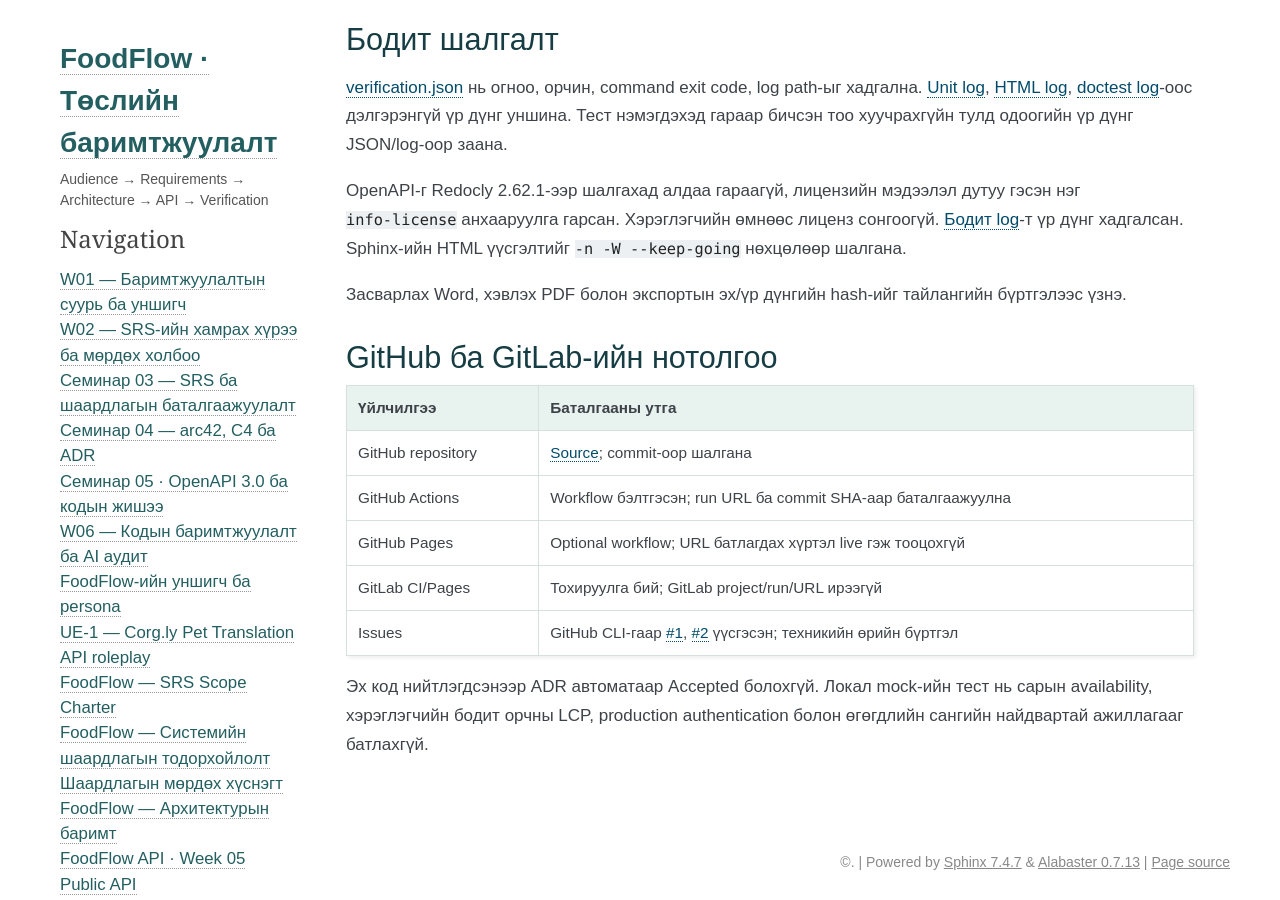
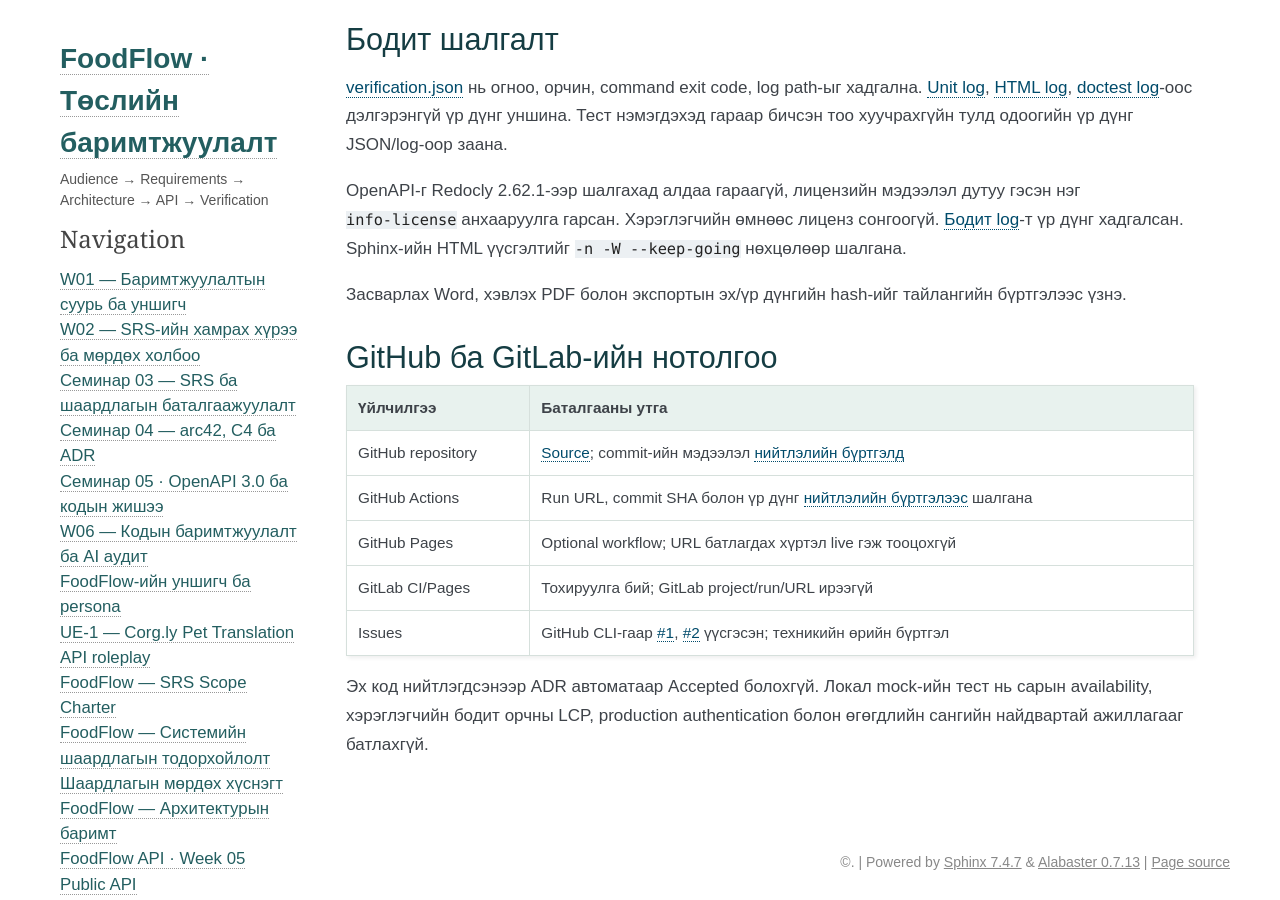
Before and after one commit to Tuguldur0222/foodflow-documentation, a Sphinx documentation site: the page built from docs/project/status.md, in a window 1280 px wide and 900 px high, scrolled down 760 px. Built offline with Sphinx 7.4.7, drawn with Linux system fonts in a browser that asks for light colours; pages that are not in the unit, such as notebooks, are missing from menus.

```diff
--- a/docs/project/catalog.rst
+++ b/docs/project/catalog.rst
@@ -12,6 +12,7 @@
    ../../docs/architecture/adr/0004-container-responsibilities
    ../../docs/architecture/adr/index
    ../../docs/architecture/ue-4-rework
+   ../../docs/project/github-verification
    ../../docs/project/issues/confirmed-cancellation
    ../../docs/project/issues/durable-orders
    ../../docs/requirements/mockups/index
--- a/docs/project/status.md
+++ b/docs/project/status.md
@@ -25,8 +25,8 @@ OpenAPI-г Redocly 2.62.1-ээр шалгахад алдаа гараагүй,
 
 | Үйлчилгээ | Баталгааны утга |
 |---|---|
-| GitHub repository | [Source](https://github.com/Tuguldur0222/foodflow-documentation); commit-оор шалгана |
-| GitHub Actions | Workflow бэлтгэсэн; run URL ба commit SHA-аар баталгаажуулна |
+| GitHub repository | [Source](https://github.com/Tuguldur0222/foodflow-documentation); commit-ийн мэдээлэл [нийтлэлийн бүртгэлд](github-verification.md) |
+| GitHub Actions | Run URL, commit SHA болон үр дүнг [нийтлэлийн бүртгэлээс](github-verification.md) шалгана |
 | GitHub Pages | Optional workflow; URL батлагдах хүртэл live гэж тооцохгүй |
 | GitLab CI/Pages | Тохируулга бий; GitLab project/run/URL ирээгүй |
 | Issues | GitHub CLI-гаар [#1](https://github.com/Tuguldur0222/foodflow-documentation/issues/1), [#2](https://github.com/Tuguldur0222/foodflow-documentation/issues/2) үүсгэсэн; [техникийн өрийн бүртгэл](../../review/technical_debt.md) |
```
Also changed, not shown: README.md (+3 -1 lines), docs/project/github-verification.md (added, +9 -0 lines), reports/assets/previews/FoodFlow_Documentation/page-067.png (added), 14 other files.
